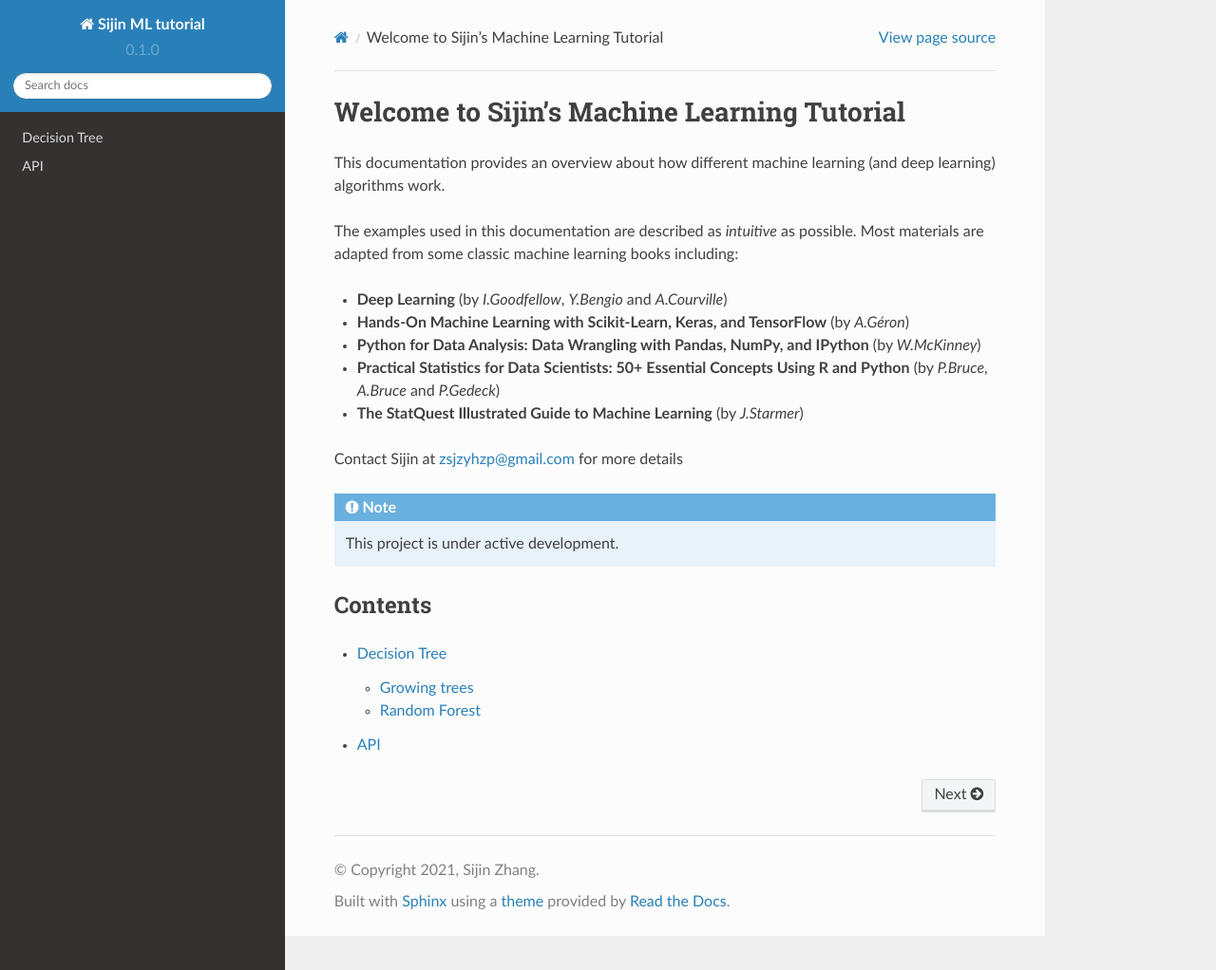
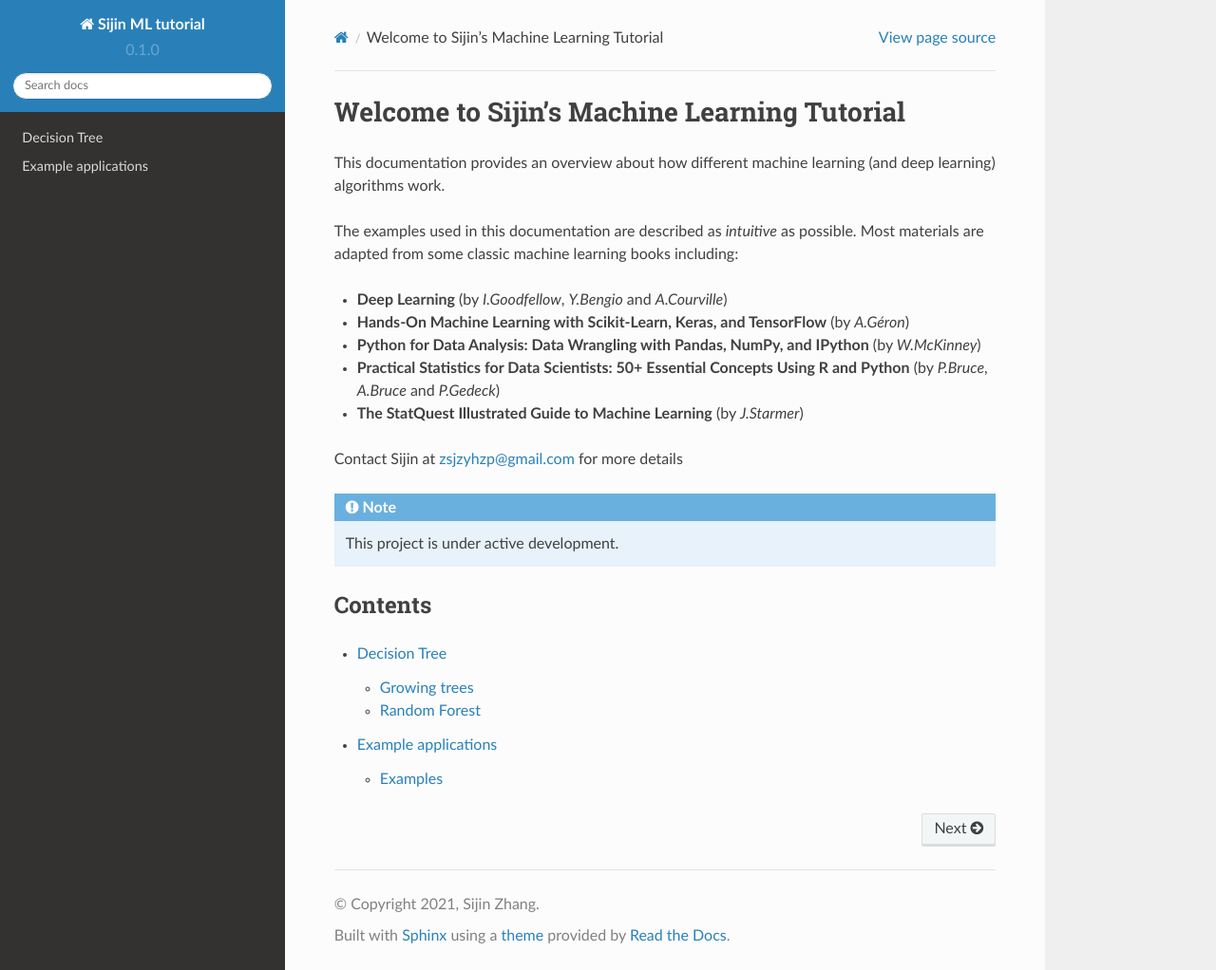
Before and after one commit to jzanetti/Sijin_ML, a Sphinx documentation site: the page built from docs/source/index.rst, in a window 1280 px wide and 1022 px high. Shown: the whole window at 95% size. Built offline with Sphinx 7.4.7 and the Read the Docs theme 2.0.0, drawn with Linux system fonts in a browser that asks for light colours.

Commit message:
Update index.rst

```diff
--- a/docs/source/index.rst
+++ b/docs/source/index.rst
@@ -23,4 +23,4 @@
 .. toctree::
 
    decision_tree/decision_tree
-   api
+   application/app
```
